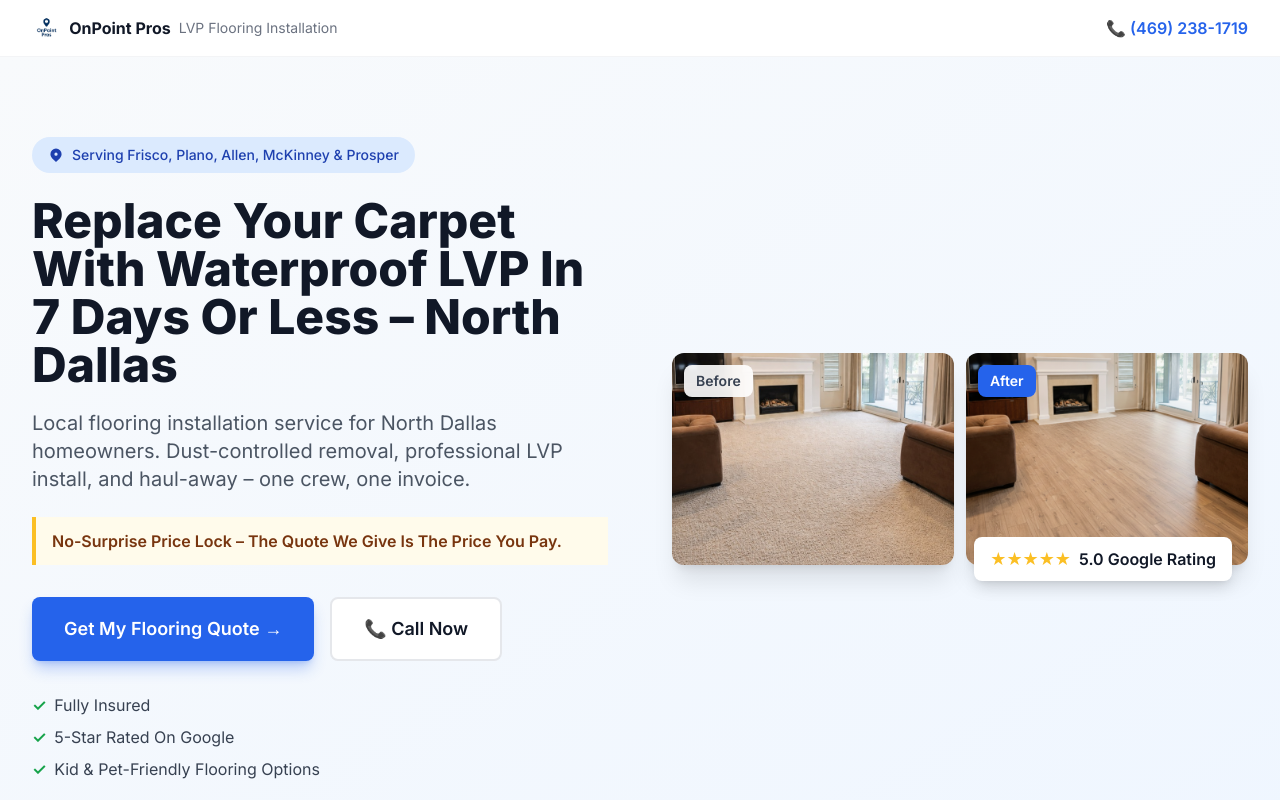
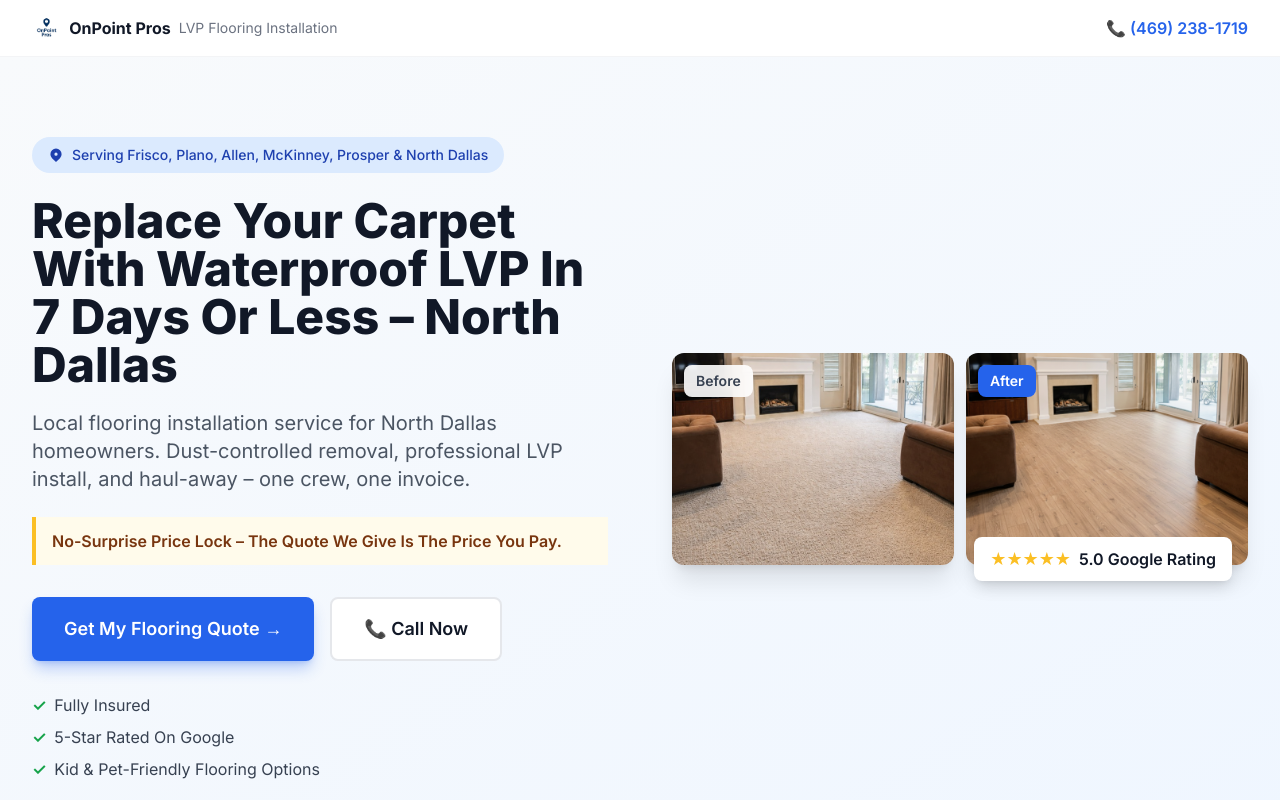
Before and after one commit to thuvo22/renovations-site, a plain HTML site: page flooring-installation-north-dallas/index.html in a window 1280 px wide. Shown: the top 800 px of the page. Drawn offline with nearby package versions, Linux system fonts and the light colour scheme.

Commit message:
Update service area to include North Dallas

```diff
--- a/flooring-installation-north-dallas/index.html
+++ b/flooring-installation-north-dallas/index.html
@@ -4,7 +4,7 @@
     <meta charset="UTF-8">
     <meta name="viewport" content="width=device-width, initial-scale=1.0">
     <title>LVP Flooring Installation | OnPoint Pros | Frisco, Plano, Allen, McKinney</title>
-    <meta name="description" content="Replace your carpet with waterproof LVP flooring in 7 days or less. Serving Frisco, Plano, Allen, McKinney & Prosper. Get your free flooring quote today.">
+    <meta name="description" content="Replace your carpet with waterproof LVP flooring in 7 days or less. Serving Frisco, Plano, Allen, McKinney, Prosper & North Dallas. Get your free flooring quote today.">
     <link rel="icon" type="image/png" href="images/logo.png">
     <link rel="apple-touch-icon" href="images/logo.png">
 
@@ -58,7 +58,7 @@
                     <!-- Trust Badge -->
                     <div class="inline-flex items-center gap-2 bg-blue-100 text-blue-800 text-sm font-medium px-4 py-2 rounded-full mb-6">
                         <svg class="w-4 h-4" fill="currentColor" viewBox="0 0 20 20"><path fill-rule="evenodd" d="M5.05 4.05a7 7 0 119.9 9.9L10 18.9l-4.95-4.95a7 7 0 010-9.9zM10 11a2 2 0 100-4 2 2 0 000 4z" clip-rule="evenodd"/></svg>
-                        Serving Frisco, Plano, Allen, McKinney & Prosper
+                        Serving Frisco, Plano, Allen, McKinney, Prosper & North Dallas
                     </div>
 
                     <!-- Headline -->
```
